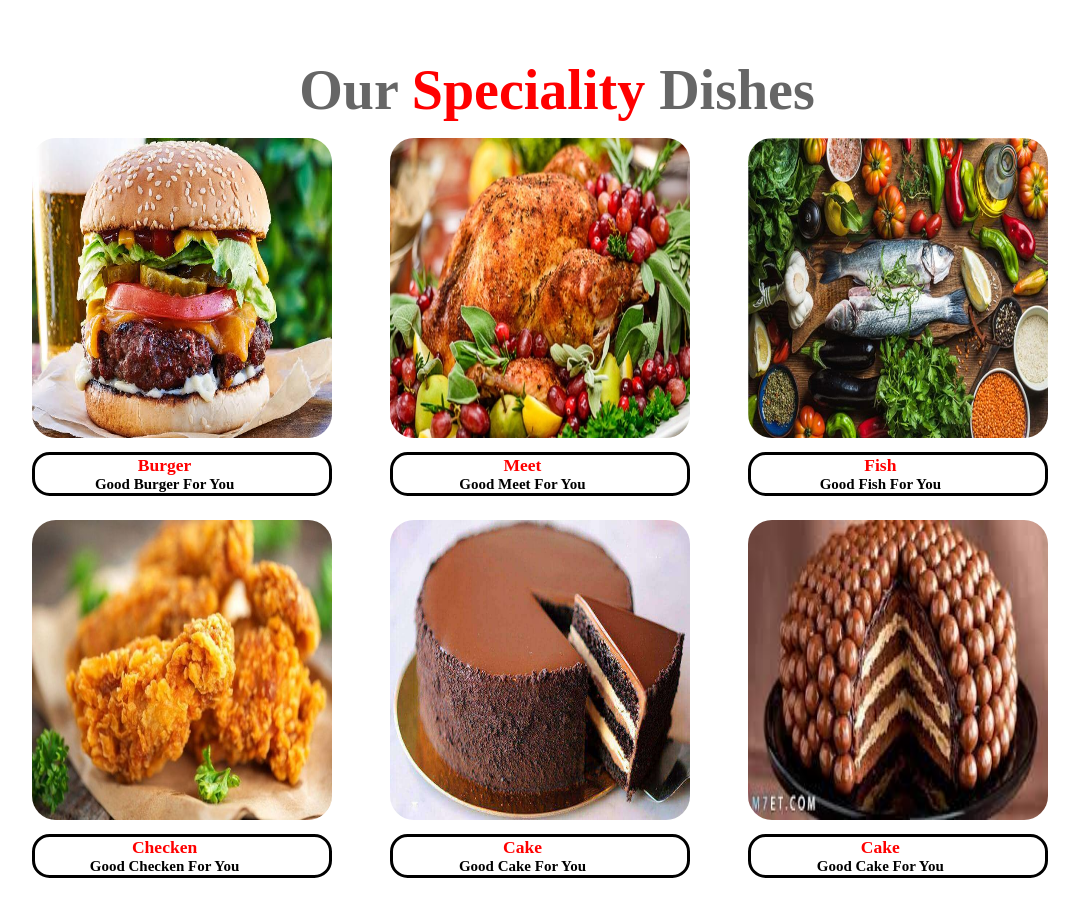
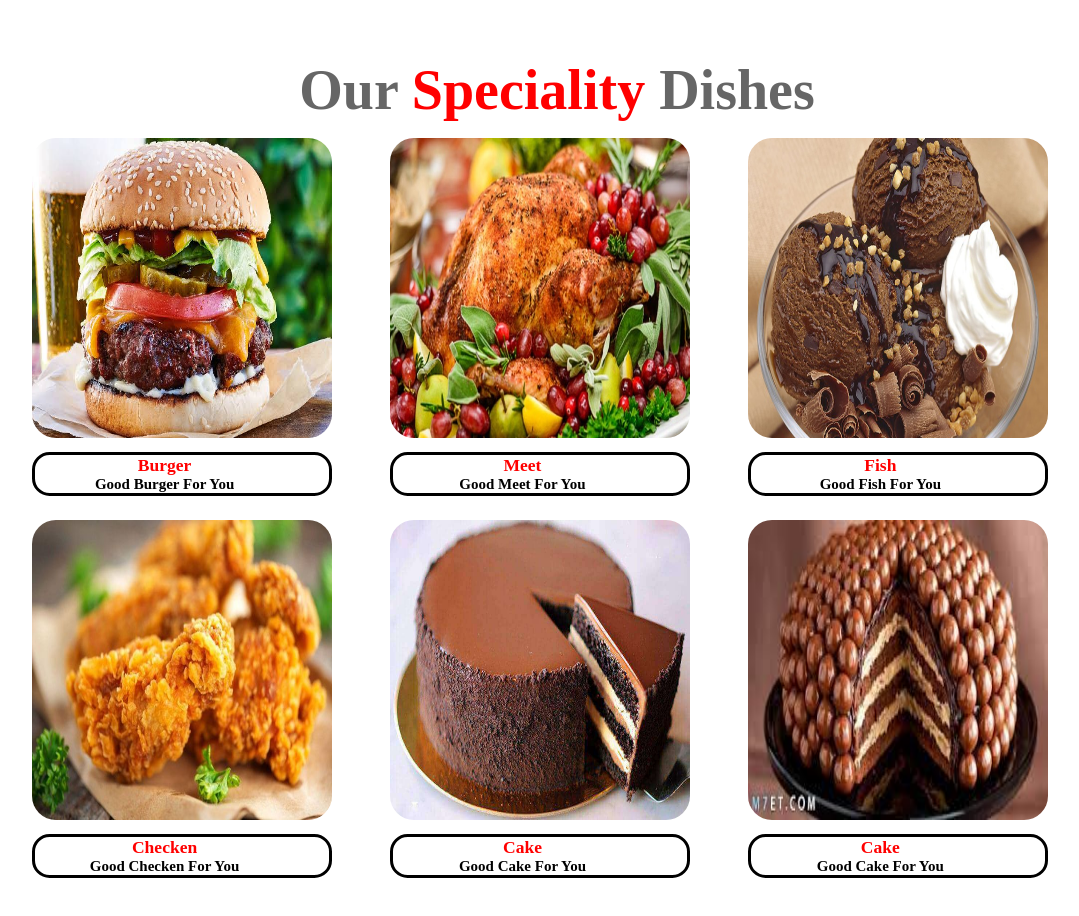
Before and after one commit to ibrahimSharaf1310/restaurant, a plain HTML site: page index.html in a window 1280 px wide. Shown: the part 840-1756 px from the top of the page, without its empty margins (83-1162 px from the left). Drawn offline with nearby package versions, Linux system fonts and the light colour scheme.

Commit message:
Update index.html
Edit photo by Osama Nabil

```diff
--- a/index.html
+++ b/index.html
@@ -55,7 +55,7 @@
                 </div>
             </div>
             <div class="box">
-                <img src="./Image/20180412172345986.jpg" alt="">
+                <img src="./Image/333.jpg" alt="">
                 <div class="content">
                     <h3>fish</h3>
                     <p>good fish for you </p>
```
